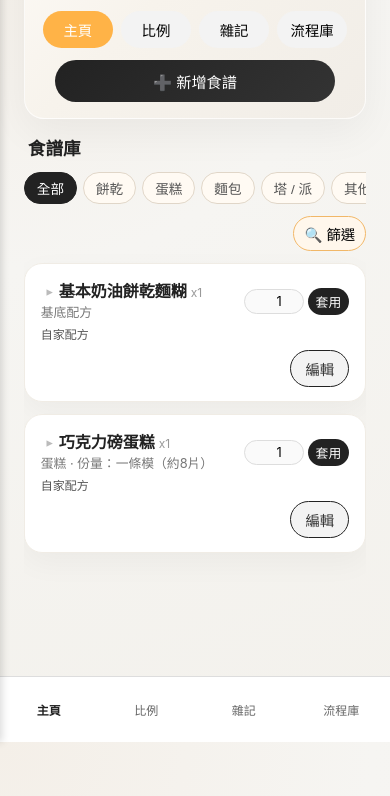
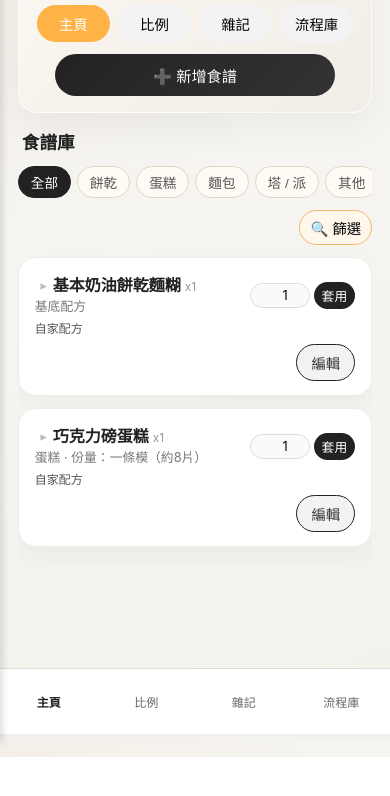
Before and after one commit to vivianmail1010/Baking-Notes, a plain HTML site: page index.html in a window 390 px wide. Shown: the part 102-898 px from the top of the page. After the commit the page ends 859 px from the top, so only its background shows below. Drawn offline with nearby package versions, Linux system fonts and the light colour scheme.

Commit message:
Add files via upload

```diff
--- a/style.css
+++ b/style.css
@@ -19,10 +19,12 @@ body {
 }
 
 .view {
-  height: calc(100vh - 160px);  /* 扣掉上方導航 + 下方 tab */
+  /* 不要固定高度，讓內容自然長高就好 */
+  /* height: calc(100vh - 160px); */
   overflow-y: auto;
   overscroll-behavior: contain;
 }
+
 
 /* App 容器 */
 /* App 容器：預設視為「手機版」 */
@@ -33,7 +35,7 @@ body {
   min-height: 100vh;
   display: flex;
   flex-direction: column;
-  padding: 16px;
+  padding: 10px;
 }
 
 /* Header */
@@ -92,8 +94,9 @@ body {
 .app-main {
   flex: 1;
   overflow-y: auto;
-  overflow-x: hidden;  /* 🔴 重要：主內容不要左右捲動 */
-  padding-bottom: 24px;
+  overflow-x: hidden;
+  /* 統一在這裡幫所有畫面預留底部 nav 的空間 */
+  padding-bottom: 100px;  /* 可以之後自己調 80~120px 看手感 */
 }
 
 .card,
@@ -1184,10 +1187,6 @@ textarea {
   cursor: pointer;
 }
 
-.view {
-  padding-bottom: calc(70px + 32px); /* 底部tab高度 + 額外空間 */
-}
-
 .steps-filter-bar {
   display: flex;
   gap: 8px;
@@ -1464,35 +1463,24 @@ textarea {
 
 /* 🖥️ 預設維持桌機版：什麼都不動 */
 
-/* 📱 手機版調整：螢幕寬度小於 768px 時套用 */
 @media (max-width: 768px) {
 
-  /* 1. 手機版隱藏上方的目錄列（頂部那排「首頁 / 比例 / 雜記 / 流程庫」） */
+  /* 手機版隱藏上方的目錄列（頂部那排「首頁 / 比例 / 雜記 / 流程庫」） */
   .top-nav {
     display: none;
   }
 
-  /* 2. 手機版把底部 tab 往上挪一點 + 固定在畫面底部上方 */
-  .bottom-tabs {
-    position: fixed;
-    left: 0;
-    right: 0;
-
-    /* 往上抬一點，避免被 iPhone 底部手勢區吃掉 */
-    bottom: calc(env(safe-area-inset-bottom, 0px) + 12px);
-
-    /* 如果你的 app 有最大寬度，可以加這行讓它置中（沒有就刪掉） */
-    max-width: 768px;
-    margin: 0 auto;
-
-    z-index: 100; /* 確保蓋在內容上面 */
-  }
-
-  /* 3. 內容區下面留空間，不要被底部 tab 擋住 */
+  /* 手機版：把底部 nav 往上抬一點，避開 iPhone 底部手勢區 & Safari bar */
+  .bottom-nav {
+    bottom: calc(env(safe-area-inset-bottom, 0px) + 8px);
+  }
+
+  /* 內容區多留一些底部空間，避免被 nav 蓋住 */
   .app-main {
-    padding-bottom: 100px;  /* 可依實際高度改成 80~120px */
-  }
-}
+    padding-bottom: calc(66px + env(safe-area-inset-bottom, 0px) + 24px);
+  }
+}
+
 
 .step-row {
   display: flex;
```
